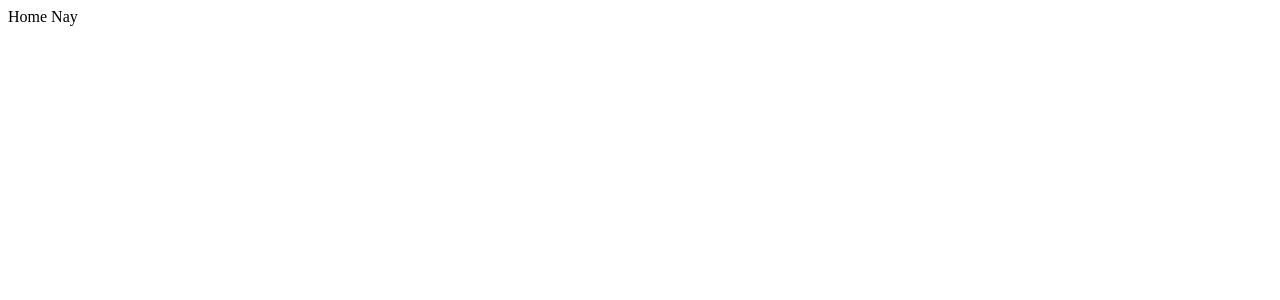
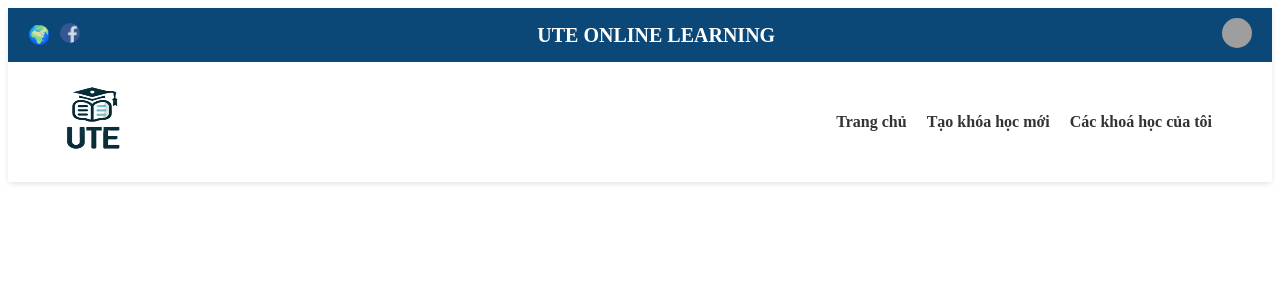
Before and after one commit to TranVanHung203/TrangDayHocOnlineFrontEnd, a React (Create React App) app in the folder trangdayhoconlinefrontend/: page / in a window 1280 px wide. Shown: the top 300 px of the page. Built offline with nearby package versions, Linux system fonts and the light colour scheme; grey boxes are pictures that could not be loaded.

Commit message:
HeaderAdmin

```diff
--- /dev/null
+++ b/trangdayhoconlinefrontend/src/components/Header/HeaderAdmin.jsx
@@ -0,0 +1,40 @@
+import React from 'react';
+import "../../css/Header.css";
+import profilePic from '../../storage/logoute.png';
+import logofacebook from '../../storage/logofacebook.jpg';
+
+const Header = () => {
+  return (
+    <header className="header">
+      <div className="header-top">
+        <div className="icons-left">
+          <a href="#language" className="icon globe">🌍</a>
+          <a href="https://www.facebook.com/phihung633" target="_blank" rel="noopener noreferrer">
+          <img src={logofacebook} alt="Không tìm thấy logo" className="icon-image" />
+          </a>
+
+        </div>
+        <div className="ute-online-learning">
+          UTE ONLINE LEARNING
+        </div>
+        <div className="icons-right">
+          <div className="profile">
+            <img src="https://scontent.fhan3-4.fna.fbcdn.net/v/t1.6435-9/132942339_863699217783212_1007212389937628113_n.jpg?_nc_cat=104&ccb=1-7&_nc_sid=a5f93a&_nc_ohc=-liykHQH3ZcQ7kNvgG-DwZb&_nc_ht=scontent.fhan3-4.fna&_nc_gid=Azxyy3bcAw8mYWJX80LnQ4u&oh=00_AYB0tY-_Yl_txEKh-OvOJof17oG9qPjyBYtz55f7hvJGdQ&oe=67355D61" alt="Profile" className="profile-pic" />
+          </div>
+        </div>
+      </div>
+      <div className="header-bottom">
+        <div className="logo">
+          <img src={profilePic} alt="Không tìm thấy logo" className="logo" />
+        </div>
+        <nav className="nav-links">
+          <a href="#home">Trang chủ</a>
+          <a href="#dashboard">Tạo khóa học mới</a>
+          <a href="#courses">Các khoá học của tôi</a>
+        </nav>
+      </div>
+    </header>
+  );
+};
+
+export default Header;
--- /dev/null
+++ b/trangdayhoconlinefrontend/src/css/CoursesOverview.css
@@ -0,0 +1,55 @@
+.courses-overview {
+    padding: 20px;
+    background-color: #f5f7fa; /* Light background */
+  }
+
+  h2 {
+    margin-bottom: 20px;
+  }
+
+  .filters {
+    display: flex;
+    gap: 10px;
+    margin-bottom: 20px;
+  }
+
+  .filters input,
+  .filters select,
+  .filters button {
+    padding: 10px;
+    border-radius: 4px;
+    border: 1px solid #ddd;
+  }
+
+  .courses-grid {
+    display: flex;
+    gap: 20px;
+    flex-wrap: wrap;
+  }
+
+  .course-card {
+    background: #fff;
+    border: 1px solid #ddd;
+    border-radius: 8px;
+    width: 300px;
+    padding: 10px;
+    box-shadow: 0 2px 5px rgba(0, 0, 0, 0.1);
+    text-align: center;
+  }
+
+  .course-card img.course-image {
+    width: 100%;
+    height: auto;
+    border-radius: 4px;
+    margin-bottom: 10px;
+  }
+
+  .course-card h3 {
+    font-size: 16px;
+    margin-bottom: 8px;
+  }
+
+  .course-card p {
+    font-size: 14px;
+    color: #555;
+  }
--- /dev/null
+++ b/trangdayhoconlinefrontend/src/css/Header.css
@@ -0,0 +1,94 @@
+/* General Styling */
+.header {
+  color: #333;
+  box-shadow: 0px 2px 5px rgba(0, 0, 0, 0.1); /* Slight shadow for separation */
+}
+
+/* Header Top: Blue background */
+.header-top {
+  background-color: #0c4877; /* Dark blue background */
+  color: white; /* White text and icons */
+  display: flex;
+  justify-content: space-between;
+  align-items: center;
+  padding: 10px 20px;
+}
+
+/* Header Bottom: White background */
+.header-bottom {
+  background-color: white; /* White background */
+  display: flex;
+  justify-content: space-between;
+  align-items: center;
+  padding: 10px 20px;
+}
+
+.logo h1 {
+  font-family: 'Arial', sans-serif;
+  font-size: 24px;
+  color: #0c4877; /* Dark blue color for the logo text */
+}
+.header-top .ute-online-learning {
+  color: white; /* Adjust to your preference */
+  font-size: 20px; /* Change the size as needed */
+  font-weight: bold;
+  margin: 0 auto; /* Center the text */
+  text-align: center;
+}
+
+
+/* Icons Left and Right */
+.icons-left, .icons-right {
+  display: flex;
+  align-items: center;
+}
+
+.icons-left .icon, .icons-right .icon {
+  color: white; /* White icons for the blue background */
+  text-decoration: none;
+  font-size: 18px;
+  margin-right: 10px;
+}
+
+.notification .badge {
+  background-color: red;
+  color: white;
+  border-radius: 50%;
+  padding: 2px 8px;
+  margin-left: 5px;
+}
+
+.profile-pic {
+  border-radius: 50%;
+  width: 30px;
+  height: 30px;
+}
+
+/* Navigation Links */
+.nav-links {
+  margin-left: -10px; /* Adjusted to move nav links left */
+  margin-right: 40px;
+}
+
+.nav-links a {
+  margin-left: 20px;
+  text-decoration: none;
+  color: #333;
+  font-weight: bold;
+}
+
+.nav-links a:hover {
+  color: #0c4877; /* Hover effect to match the blue */
+}
+
+.logo {
+  width: 130px; /* Adjust the size */
+  height: 100px; /* Maintain aspect ratio */
+}
+.icon-image {
+  width: 20px; /* Adjust the width as needed */
+  height: 20px; /* Adjust the height as needed */
+  margin-right: 10px; /* Add space between the icons */
+  border-radius: 50%; /* Makes the image circular */
+  opacity: 0.8; /* Adjust the transparency */
+}
--- a/trangdayhoconlinefrontend/src/pages/CoursePage/CoursePage.jsx
+++ b/trangdayhoconlinefrontend/src/pages/CoursePage/CoursePage.jsx
@@ -2,7 +2,7 @@ import React from "react";
 
 const CoursePage = () => {
     return (
-        <div>CoursePage here</div>
+        <div>CoursePage</div>
     )
 }
 export default CoursePage
--- a/trangdayhoconlinefrontend/src/pages/HomePage/HomePage.jsx
+++ b/trangdayhoconlinefrontend/src/pages/HomePage/HomePage.jsx
@@ -1,8 +1,72 @@
-import React from "react";
+import React, { useState } from 'react';
+import HeaderAdmin from '../../components/Header/HeaderAdmin';
 
-const HomePage = () => {
-    return (
-        <div>Home Nay</div>
-    )
-}
-export default HomePage
+import "../../css/CoursesOverview.css";
+
+const CoursesOverview = () => {
+  const [searchTerm, setSearchTerm] = useState('');
+  const [sortBy, setSortBy] = useState('lastAccessed');
+
+  // Giả định vai trò người dùng
+  const role = 'Teacher'; // Hoặc có thể lấy từ context, props, hoặc state
+
+  // Dữ liệu kiểm tra
+  const courses = [
+    {
+      title: 'Các công nghệ phần mềm mới_ Nhóm 08',
+      semester: '2024-2025 HỌC KỲ 1 - ĐẠI HỌC CHÍNH QUY',
+      progress: '0%',
+      imageUrl: 'https://scontent.fhan4-1.fna.fbcdn.net/v/t39.30808-6/270630319_646138706802110_9013562198811924589_n.jpg?stp=dst-jpg_s960x960&_nc_cat=105&ccb=1-7&_nc_sid=cc71e4&_nc_ohc=DkGq1qGHV98Q7kNvgHX_aAK&_nc_ht=scontent.fhan4-1.fna&_nc_gid=AnN9nDnDG0-hxZUJ2df9hAO&oh=00_AYDdnCBav0Xlqq3UsCBNGaHqDdhiLjfp-DLIhmBkumammg&oe=6713D990',
+    },
+    {
+      title: 'Kiểm thử phần mềm_ Nhóm 03',
+      semester: '2024-2025 HỌC KỲ 1 - ĐẠI HỌC CHÍNH QUY',
+      progress: '6%',
+      imageUrl: 'https://scontent.fhan4-1.fna.fbcdn.net/v/t39.30808-6/270630319_646138706802110_9013562198811924589_n.jpg?stp=dst-jpg_s960x960&_nc_cat=105&ccb=1-7&_nc_sid=cc71e4&_nc_ohc=DkGq1qGHV98Q7kNvgHX_aAK&_nc_ht=scontent.fhan4-1.fna&_nc_gid=AnN9nDnDG0-hxZUJ2df9hAO&oh=00_AYDdnCBav0Xlqq3UsCBNGaHqDdhiLjfp-DLIhmBkumammg&oe=6713D990',
+    },
+    {
+      title: 'Chuyên đề Doanh nghiệp_ Nhóm 01',
+      semester: '2024-2025 HỌC KỲ 1 - ĐẠI HỌC CHÍNH QUY',
+      progress: '0%',
+      imageUrl: 'https://scontent.fhan4-1.fna.fbcdn.net/v/t39.30808-6/270630319_646138706802110_9013562198811924589_n.jpg?stp=dst-jpg_s960x960&_nc_cat=105&ccb=1-7&_nc_sid=cc71e4&_nc_ohc=DkGq1qGHV98Q7kNvgHX_aAK&_nc_ht=scontent.fhan4-1.fna&_nc_gid=AnN9nDnDG0-hxZUJ2df9hAO&oh=00_AYDdnCBav0Xlqq3UsCBNGaHqDdhiLjfp-DLIhmBkumammg&oe=6713D990',
+    },
+  ];
+
+  const filteredCourses = courses.filter(course =>
+    course.title.toLowerCase().includes(searchTerm.toLowerCase())
+  );
+
+  return (
+    <div className="courses-overview">
+      {/* Hiển thị HeaderAdmin nếu vai trò là Teacher */}
+      {role === 'Teacher' && <HeaderAdmin />}
+
+      <h2>Các khóa học của tôi</h2>
+      <div className="filters">
+        <select value={sortBy} onChange={(e) => setSortBy(e.target.value)}>
+          <option value="lastAccessed">Sort by last accessed</option>
+          <option value="progress">Sort by progress</option>
+        </select>
+        <input
+          type="text"
+          placeholder="Tìm kiếm"
+          value={searchTerm}
+          onChange={(e) => setSearchTerm(e.target.value)}
+        />
+        <button>Card</button>
+      </div>
+      <div className="courses-grid">
+        {filteredCourses.map((course, index) => (
+          <div key={index} className="course-card">
+            <img src={course.imageUrl} alt={course.title} className="course-image" />
+            <h3>{course.title}</h3>
+            <p>{course.semester}</p>
+            <p>{course.progress} complete</p>
+          </div>
+        ))}
+      </div>
+    </div>
+  );
+};
+
+export default CoursesOverview;
--- a/trangdayhoconlinefrontend/src/routes/index.js
+++ b/trangdayhoconlinefrontend/src/routes/index.js
@@ -1,9 +1,10 @@
 import HomePage from "../pages/HomePage/HomePage"
 import CoursePage from "../pages/CoursePage/CoursePage"
+import HeaderAdmin from "../components/Header/HeaderAdmin"
 export const routes = [
     {
         path: '/',
-        page: HomePage
+        page: HeaderAdmin
     },
     {
         path: '/homepage',
```
Also changed, not shown: trangdayhoconlinefrontend/src/css/CreateCourse.css (added, +44 -0 lines), trangdayhoconlinefrontend/src/storage/logofacebook.jpg (added), trangdayhoconlinefrontend/src/storage/logoute.png (added).
